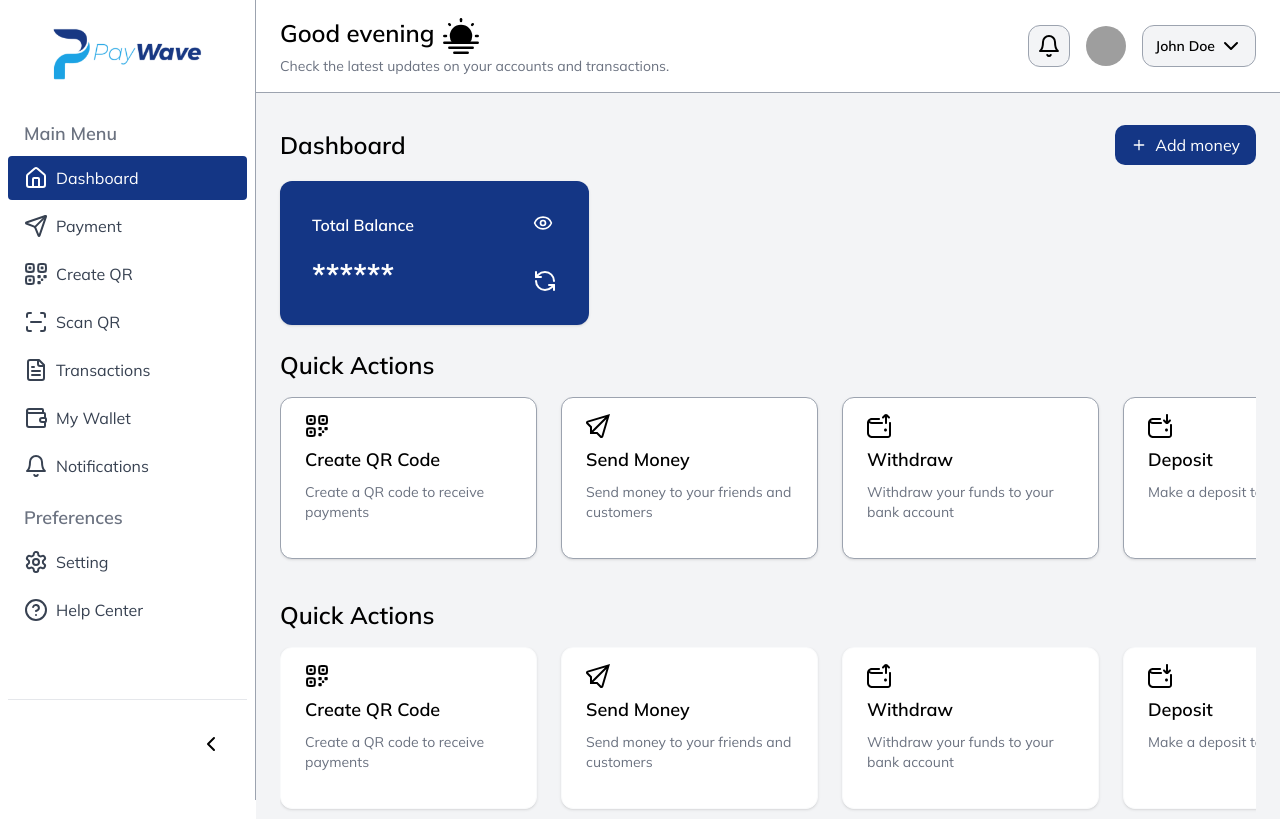
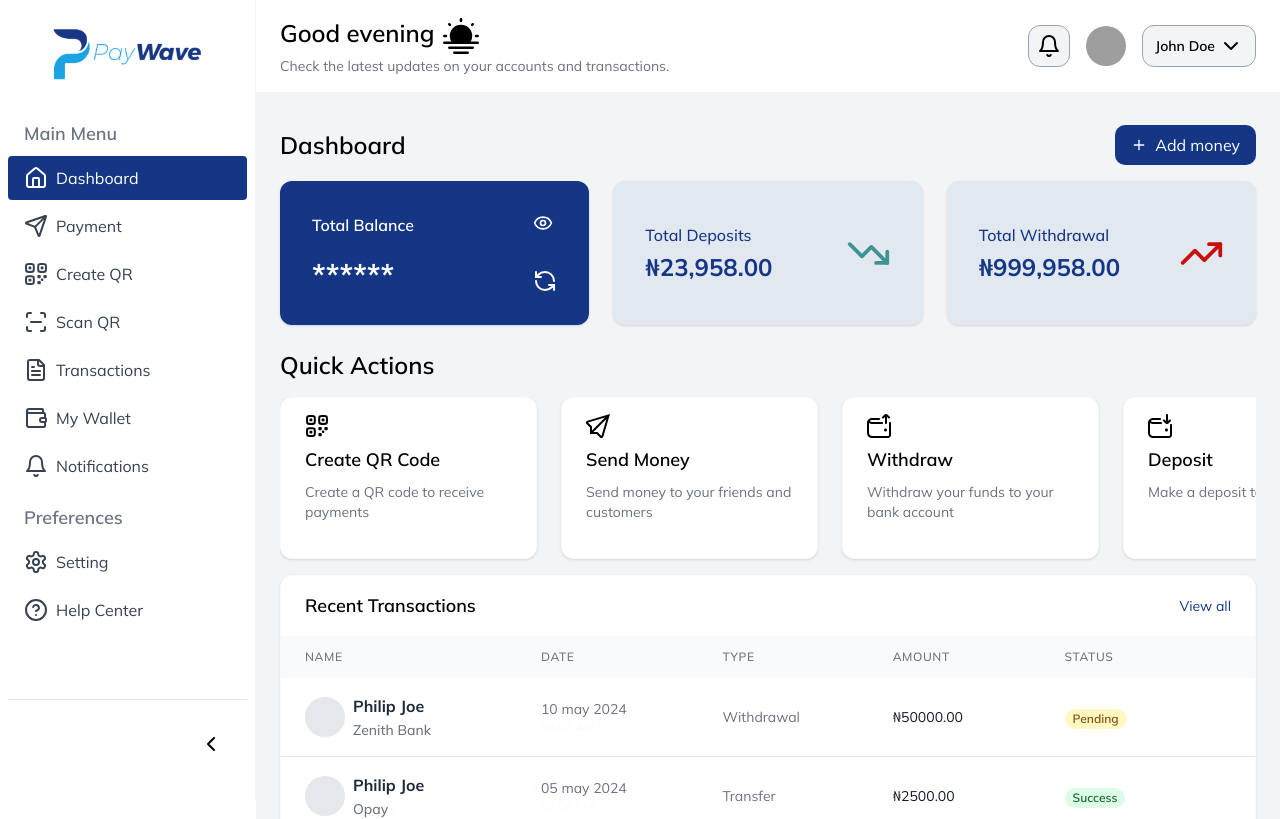
Before and after one commit to PayWave-Project/PayWave-Project-webapp, a Next.js app: page /dashboard in a window 1280 px wide. Shown: the top 819 px of the page. Built offline with nearby package versions, Linux system fonts and the light colour scheme; grey boxes are pictures that could not be loaded.

Commit message:
merge issue resolved

```diff
--- a/src/app/(dashboard)/dashboard/page.tsx
+++ b/src/app/(dashboard)/dashboard/page.tsx
@@ -20,38 +20,36 @@ const Dashboard = () => {
           {metricData.map((metric, index) => (
             <MetricCard key={index} title={metric.title} />
           ))}
+          <div className="bg-slate-200 dark:bg-gray-800 flex justify-between items-center text-primary lg:py-10 lg:px-8 p-4 rounded-lg shadow">
+            <div>
+              <h3 className="text-[16px] font-medium dark:text-white/50  mb-1">
+                Total Deposits
+              </h3>
+              <p className="text-2xl font-bold text-nowrap break-words dark:text-white">
+                ₦23,958.00
+              </p>
+            </div>
+            <div>
+              <TrendingDown size={45} color="#3e9392" />
+            </div>
+          </div>
+          <div className="bg-slate-200 dark:bg-gray-800 flex justify-between items-center text-primary lg:py-10 lg:px-8 p-4 rounded-lg shadow">
+            <div>
+              <h3 className="text-[16px] font-medium dark:text-white/50 mb-1">
+                Total Withdrawal
+              </h3>
+              <p className="text-2xl font-bold text-nowrap break-words dark:text-white">
+                ₦999,958.00
+              </p>
+            </div>
+            <div>
+              <TrendingUp size={45} color="#c90c0c" />
+            </div>
+          </div>
         </div>
       </div>
 
-      <div>
-        <h2 className="text-2xl font-semibold text-black dark:text-white mb-4">
-          Quick Actions
-        </h2>
-        <div className="overflow-x-auto">
-          <div className="flex items-center gap-6 pb-4">
-            {quickActions.map((action, index) => {
-              const IconComponent = Icons[action.icon as keyof typeof Icons];
-              return (
-                <Link
-                  href={action.href}
-                  key={index}
-                  className="bg-white dark:bg-gray-900 border border-gray-400 hover:border-primary rounded-lg shadow transition duration-150 ease-in-out cursor-pointer flex-shrink-0"
-                >
-                  <div className="w-[200px] md:w-[255px] h-[140px] md:h-[160px] md:px-6 px-3 py-4 flex flex-col gap-2">
-                    <IconComponent className="h-6 w-6 mr-2 fill-black dark:fill-white" />
-                    <h3 className="md:text-lg text-sm font-semibold text-black dark:text-white">
-                      {action.title}
-                    </h3>
-                    <p className="text-sm text-gray-500">
-                      {action.description}
-                    </p>
-                  </div>
-                </Link>
-              );
-            })}
-          </div>
-        </div>
-      </div>
+
 
       <div>
         <div>
--- a/src/components/common/Header.tsx
+++ b/src/components/common/Header.tsx
@@ -37,7 +37,7 @@ const Header = () => {
   const toggleSheet = () => setIsSheetOpen(!isSheetOpen);
 
   return (
-    <header className="bg-white dark:bg-black shadow-sm border-b border-gray-400 dark:border-gray-600">
+    <header className="bg-white dark:bg-black shadow-sm border-b border-gray-100 dark:border-gray-600">
       <div className="lg:mx-6 py-4 px-4 sm:px-6 lg:px-0">
         <div className="flex items-center justify-between">
           <DynamicHeaderText />
--- a/src/components/common/Sidebar.tsx
+++ b/src/components/common/Sidebar.tsx
@@ -54,7 +54,7 @@ const Sidebar = () => {
 
   return (
     <div
-      className={`bg-white dark:bg-black h-screen sticky top-0 hidden md:flex flex-col border-r border-gray-400 dark:border-gray-600 justify-between ${
+      className={`bg-white dark:bg-black h-screen sticky top-0 hidden md:flex flex-col border-r border-gray-100 dark:border-gray-600 justify-between ${
         isCollapsed ? "lg:!w-20 " : "lg:w-64"
       } space-y-6 py-7 px-2 transform transition-all duration-200 ease-in-out md:w-20 lg:w-64 `}
     >
```
Also changed, not shown: 1 other file (tests, documents, lock files or other folders).
